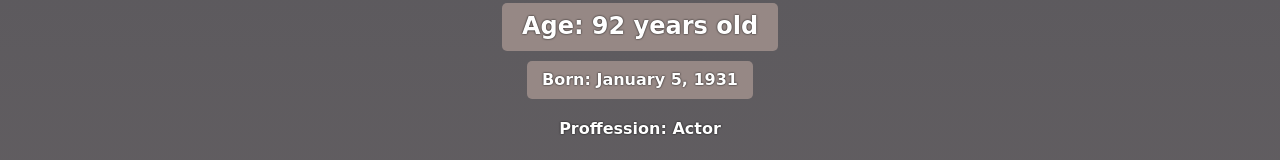
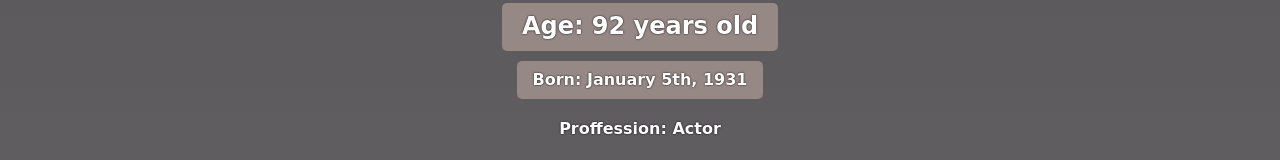
Before and after one commit to Dannydiv/bday-card-site, a website built with Vite: page index.html in a window 1280 px wide. Shown: the part 416-576 px from the top of the page. Built offline with nearby package versions, Linux system fonts and the light colour scheme; a web font is replaced by a local one.

Commit message:
change the day

```diff
--- a/index.html
+++ b/index.html
@@ -11,7 +11,7 @@
                 <img id="bff-img" src="images/robert-duvall.jpg">
 
             <h2 id="bday-age">Age: <span>92 years old</span></h2>
-            <h4 id="bday-date"> Born: <span>January 5, 1931 </span> </h4>
+            <h4 id="bday-date"> Born: <span>January 5th, 1931 </span> </h4>
             <div id="bio">
                 <h4>Proffession: <span>Actor</span></h4>
                 <h4>Biography: <span>The Godfather, The Great Santini and Tender Mercies.</span></h4>
```
